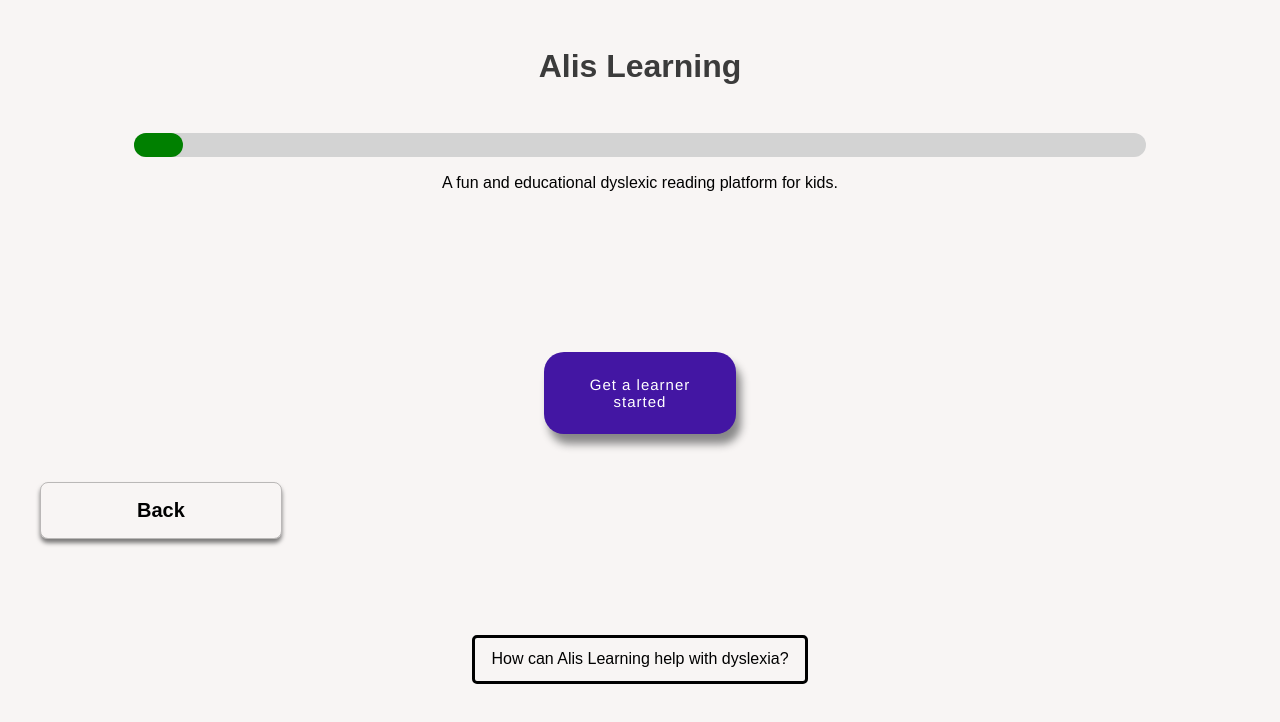
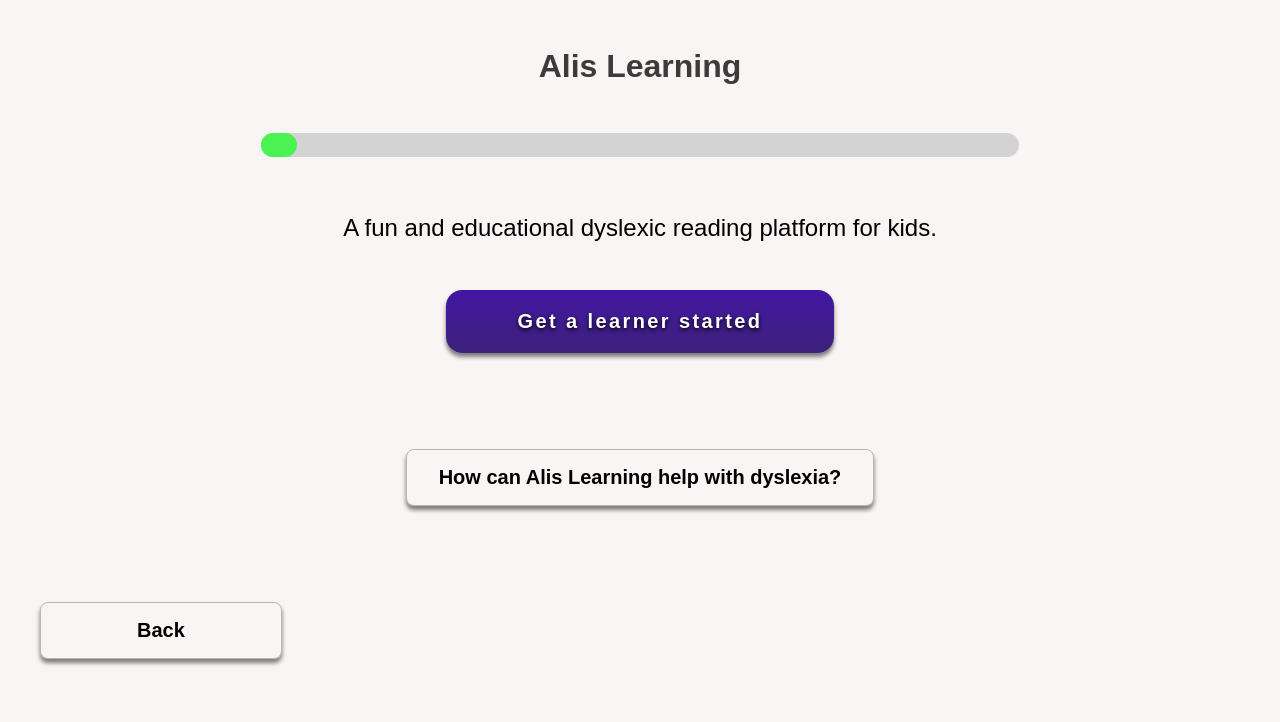
Before and after one commit to fac24/alis-learning, a Next.js app: page /adult-onboarding1 in a window 1280 px wide. Shown: the top 722 px of the page. Built offline with nearby package versions, Linux system fonts and the light colour scheme.

Commit message:
Adult onboarding 1 progress

```diff
--- a/components/AdultProgress.js
+++ b/components/AdultProgress.js
@@ -13,7 +13,8 @@ export default function AdultProgress({ completed }) {
 }
 
 const StyledProgress = styled.progress`
-  width: 80%;
+  margin: 0 auto 2rem auto;
+  width: 60%;
   text-align: center;
   height: 1.5rem;
 
@@ -21,7 +22,7 @@ const StyledProgress = styled.progress`
   -moz-appearance: none;
 
   ::-webkit-progress-value {
-    background-color: green;
+    background-color: #4af351;
     border-radius: 20px;
   }
   ::-webkit-progress-bar {
@@ -30,7 +31,7 @@ const StyledProgress = styled.progress`
   }
 
   ::-moz-progress-value {
-    background-color: green;
+    background-color: #4af351;
     border-radius: 20px;
   }
   ::-moz-progress-bar {
--- a/components/Styled-Components/AdultNext.js
+++ b/components/Styled-Components/AdultNext.js
@@ -1,6 +1,15 @@
 import styled from "styled-components";
+import LearnerNextButton from "./LearnerNextButton";
 
-const AdultNext = styled.p`
+const AdultNext = styled(LearnerNextButton)`
+  background: linear-gradient(#4316a3, #3d217a);
+  font-size: 1.25rem;
+  // font-weight: normal;
+  letter-spacing: 0.15rem;
+  padding: 1.25rem 4.5rem;
+`;
+
+/*
   display: flex;
   text-align: center;
   justify-content: center;
@@ -24,6 +33,6 @@ const AdultNext = styled.p`
   &:hover {
     transform: translateY(0.125rem);
   }
-`;
+*/
 
 export default AdultNext;
--- a/components/Styled-Components/AdultText.js
+++ b/components/Styled-Components/AdultText.js
@@ -1,6 +1,7 @@
 import styled from "styled-components";
 
 const AdultText = styled.p`
+  font-size: 1.5rem;
   text-align: center;
 `;
 
--- a/components/Styled-Components/LearnerBackButton.js
+++ b/components/Styled-Components/LearnerBackButton.js
@@ -13,6 +13,7 @@ const LearnerBackButton = styled.a`
   font-weight: bold;
   letter-spacing: 0.25rem;
   text-decoration: none;
+  user-select: none;
   width: fit-content;
 
   &:active {
--- a/pages/adult-onboarding1.js
+++ b/pages/adult-onboarding1.js
@@ -1,6 +1,7 @@
 import AdultsBack from "../components/AdultsBack";
 import AdultsNext from "../components/AdultsNext";
 import AdultText from "../components/Styled-Components/AdultText";
+import AdultBackButton from "../components/Styled-Components/AdultBackButton";
 import AdultProgress from "../components/AdultProgress";
 import AdultLayout from "../components/AdultLayout";
 
@@ -15,24 +16,16 @@ export default function Adult() {
           A fun and educational dyslexic reading platform for kids.
         </AdultText>
         <AdultsNext page={1} firstPage={true} />
-        <AdultsBack page={1} />
         {/* This button is just a placeholder for now - let's check if Kaher want it*/}
         <InfoButton>How can Alis Learning help with dyslexia?</InfoButton>
+        <AdultsBack page={1} />
       </AdultLayout>
     </>
   );
 }
 
-const InfoButton = styled.p`
-margin-left: auto;
-margin-right: auto;
-max-width: 21rem;
-text-align: center;
-border-radius: 0.313rem;
-padding: 1%;
-border: 0.2rem solid black;
-margin-top: 6rem;
-
-&:hover{
-  transform: translateY(0.125rem);
+const InfoButton = styled(AdultBackButton)`
+  margin: 6rem auto;
+  padding-left: 2rem;
+  padding-right: 2rem;
 `;
```
